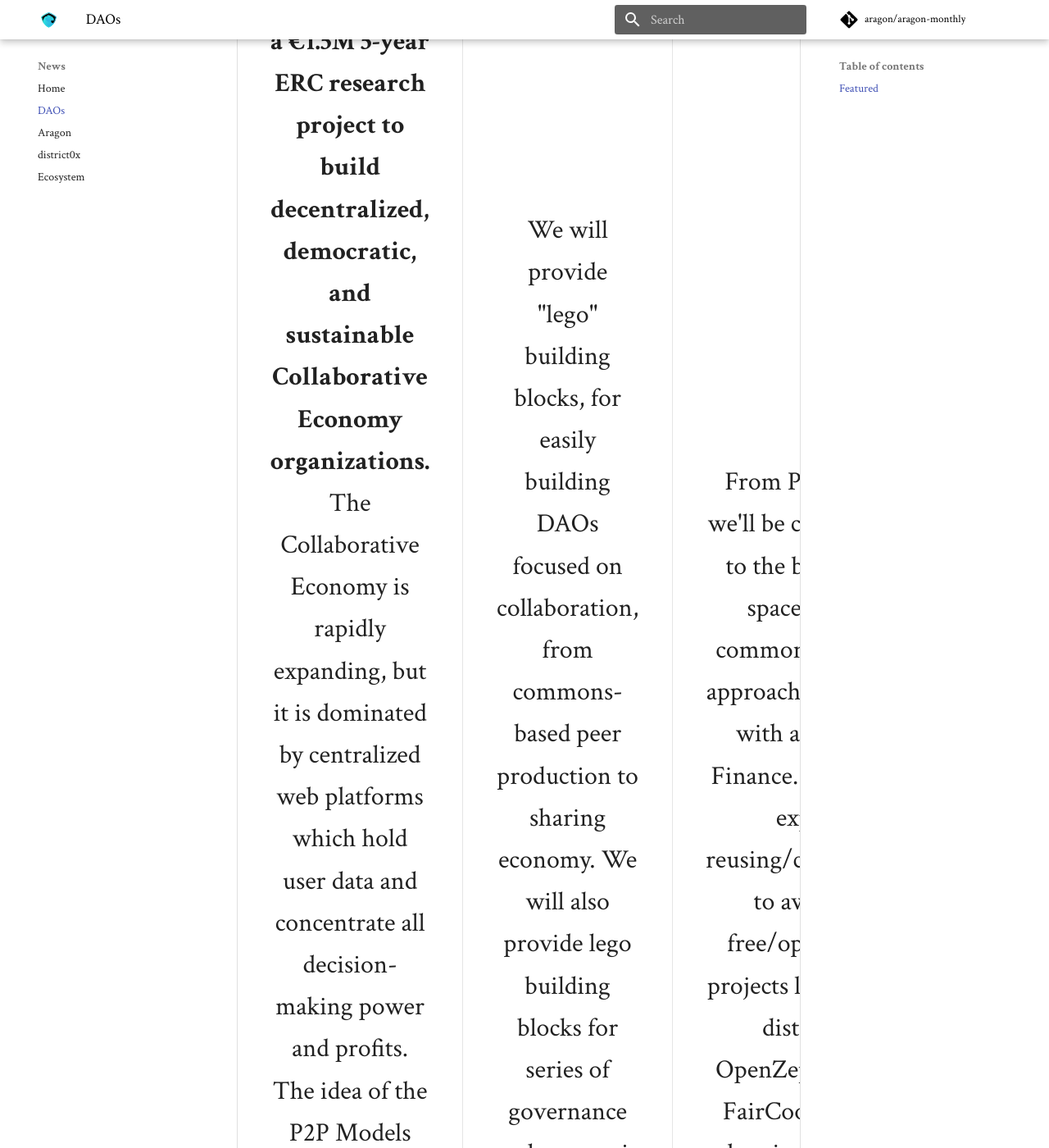
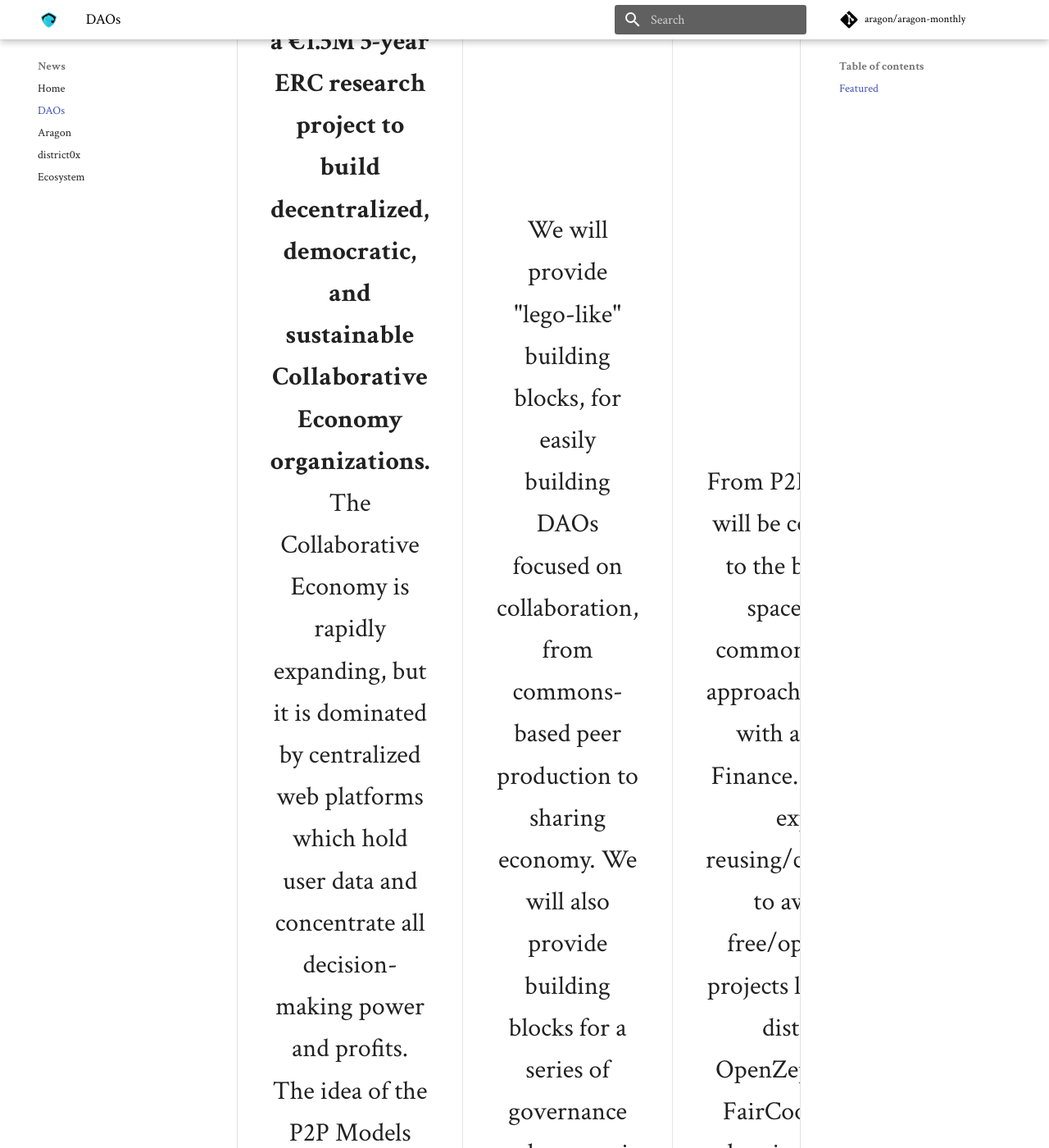
Before and after one commit to aragon/aragon-monthly, an MkDocs documentation site: the page built from docs/news/daos.md, in a window 1280 px wide and 1400 px high, scrolled down 5755 px. Shown: the whole window at 82% size. Built offline with MkDocs 1.6.1 and Material for MkDocs 9.7.7, drawn with Linux system fonts in a browser that asks for light colours; comment, search, counter and statistics services are not loaded; old or Windows-style settings are respelled for this version of MkDocs; some of the changed text lies outside the part shown.

Commit message:
Some more tinny fixes to P2P Models news

```diff
--- a/docs/news/daos.md
+++ b/docs/news/daos.md
@@ -22,5 +22,5 @@ _Author [Vitalik Buterin](http://vitalik.ca/) on Jan 6_  | | |
 [_DAOs_](daos.md) | | |
 [<img src="images/p2pmodels.jpg">](https://p2pmodels.eu/) | | |
 _Author [David Llop](https://twitter.com/404ouch) on Jan 31_ | | |
-**P2P Models is a €1.5M 5-year ERC research project to build decentralized, democratic, and sustainable Collaborative Economy organizations.** The Collaborative Economy is rapidly expanding, but it is dominated by centralized web platforms which hold user data and concentrate all decision-making power and profits. The idea of the P2P Models project is to tackle these issues, replacing the centralized web platform with DAOs on the blockchain, so we reduce the difference of power between the "infrastructure owner" and the user community. | We will provide "lego" building blocks, for easily building DAOs focused on collaboration, from commons-based peer production to sharing economy. We will also provide lego building blocks for series of governance and economic models, prioritizing democratic and redistribution approaches, and allowing others to build their own. | From P2PModels we'll be contributing to the blockchain space, from a commons-oriented approach rather than with a focus on Finance. We plan to explore reusing/contributing to awesome free/open source projects like Aragon, district0x, OpenZeppelin, and FairCoop. We are planning to publish several open positions in the following weeks. Stay tuned! |
+**P2P Models is a €1.5M 5-year ERC research project to build decentralized, democratic, and sustainable Collaborative Economy organizations.** The Collaborative Economy is rapidly expanding, but it is dominated by centralized web platforms which hold user data and concentrate all decision-making power and profits. The idea of the P2P Models project is to tackle these issues, replacing the centralized web platform with DAOs on the blockchain, so we reduce the difference of power between the "infrastructure owner" and the user community. | We will provide "lego-like" building blocks, for easily building DAOs focused on collaboration, from commons-based peer production to sharing economy. We will also provide building blocks for a series of governance and economic models, prioritizing democratic and redistribution approaches, and allowing others to build their own. | From P2PModels we will be contributing to the blockchain space, from a commons-oriented approach rather than with a focus on Finance. We plan to explore reusing/contributing to awesome free/open source projects like Aragon, district0x, OpenZeppelin, and FairCoop. We are planning to publish several open positions in the following weeks. Stay tuned! |
 [Read More](https://p2pmodels.eu/) | [Twitter](https://twitter.com/P2Pmod) | [Project Summary](https://docs.google.com/document/d/1S8yKtUxyPV4OZAACe3JCwCmTN9sarr7g4V4IMSoELhc/edit) |
```
Also changed, not shown: docs/news/index.md (+1 -1 lines).
